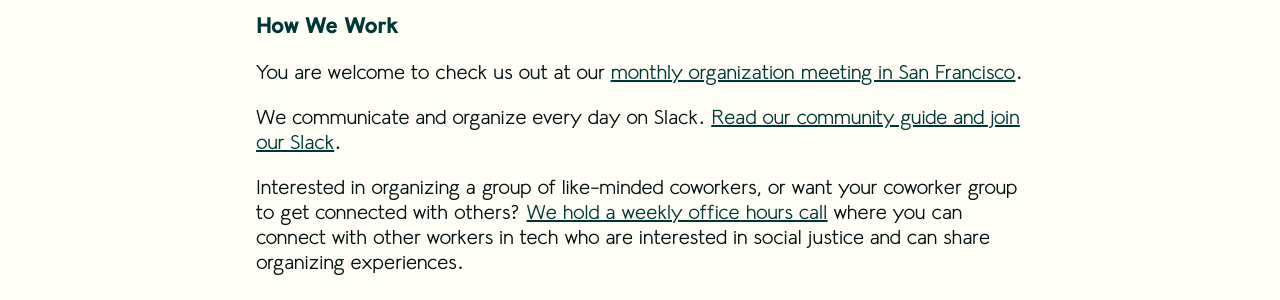
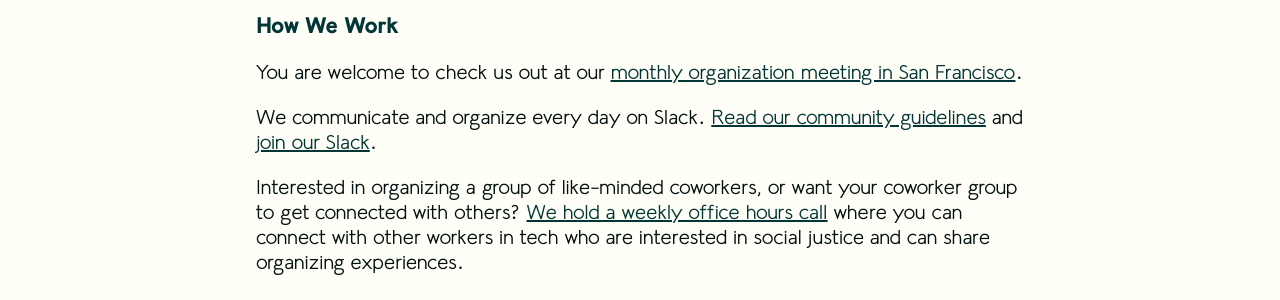
Before and after one commit to techworkersco/twc-site, a Jekyll site: the page built from index.md, in a window 1280 px wide. Shown: the part 405-705 px from the top of the page. Built offline with Jekyll 4.4.1, drawn with Linux system fonts in a browser that asks for light colours; our own code applies the rules of GitHub Pages for plain Markdown files.

Commit message:
Added community guidelines

```diff
--- a/index.md
+++ b/index.md
@@ -9,7 +9,7 @@ We are a coalition of workers in and around the tech industry, labor organizers,
 
 You are welcome to check us out at our [monthly organization meeting in San Francisco](https://www.meetup.com/Tech-Workers-Coalition/).
 
-We communicate and organize every day on Slack. [Read our community guide and join our Slack](https://goo.gl/forms/9oR63iCK2JXCFwH23).
+We communicate and organize every day on Slack. [Read our community guidelines](/community-guidelines.html) and [join our Slack](https://goo.gl/forms/9oR63iCK2JXCFwH23).
 
 Interested in organizing a group of like-minded coworkers, or want your coworker group to get connected with others? [We hold a weekly office hours call](https://www.facebook.com/groups/365534843799176/) where you can connect with other workers in tech who are interested in social justice and can share organizing experiences.
 
```
